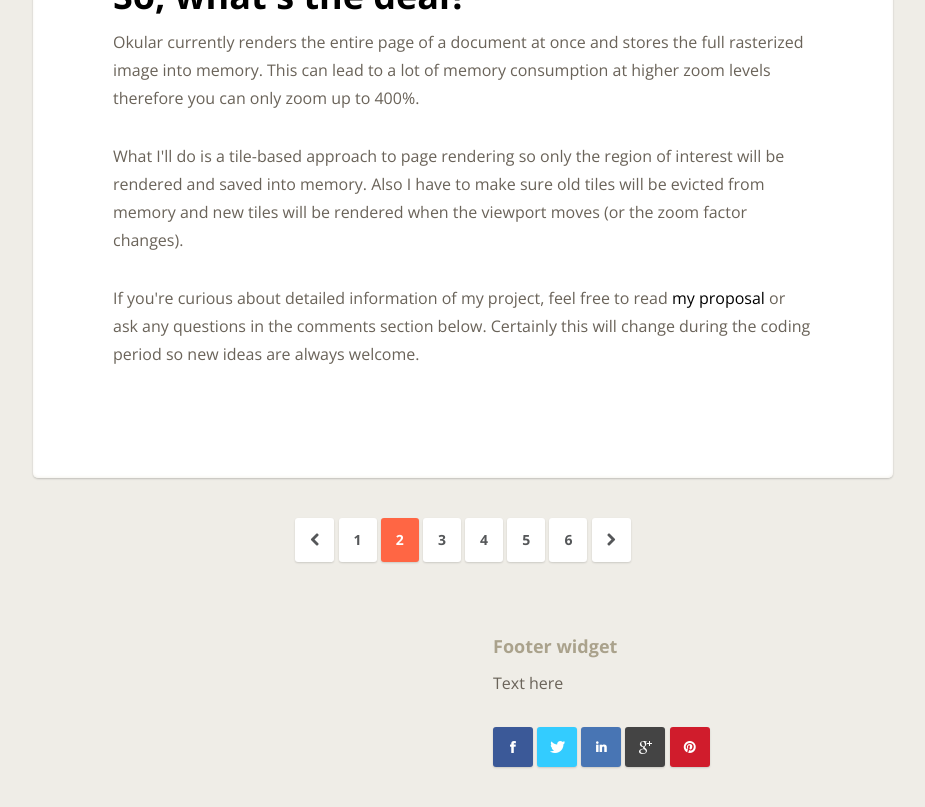
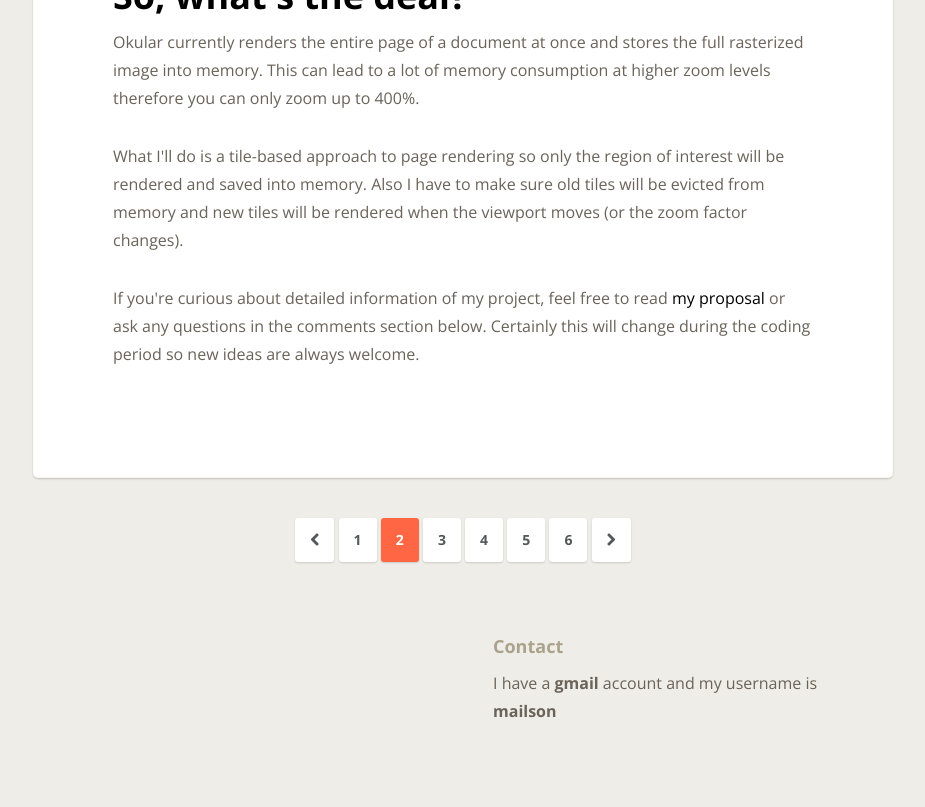
Before and after one commit to omailson/omailson.github.io, a Jekyll site: the page built from index.html, in a window 1280 px wide and 900 px high, scrolled down 4146 px. Shown: the top 807 px of the window, without its empty margins (177-1102 px from the left). Built offline with Jekyll 4.4.1, drawn with Linux system fonts in a browser that asks for light colours; nearby versions of some CDN libraries.

Commit message:
Show contact information at footer

```diff
--- a/_includes/footer.html
+++ b/_includes/footer.html
@@ -4,13 +4,15 @@
       <p></p>
     </div>
     <div class="four columns">
-      <h5>Footer widget</h5>
-      <p>Text here</p>
-      <a href="#"><button class="facebook"><i class="icon-facebook"></i></button></a>
-      <a href="#"><button class="twitter"><i class="icon-twitter"></i></button></a>
-      <a href="#"><button class="linkedin"><i class="icon-linkedin"></i></button></a>
-      <a href="#"><button class="google_plus"><i class="icon-google-plus"></i></button></a>
-      <a href="#"><button class="pinterest"><i class="icon-pinterest"></i></button></a>
+      <h5>Contact</h5>
+      <p>I have a <strong>gmail</strong> account and my username is <strong>mailson</strong></p>
+      {% if site.facebook_username %}<a href="https://www.facebook.com/{{ site.facebook_username }}" target="_blank"><button class="facebook"><i class="icon-facebook"></i></button></a>{% endif %}
+      {% if site.twitter_username %}<a href="https://www.twitter.com/{{ site.facebook_username }}" target="_blank"><button class="twitter"><i class="icon-twitter"></i></button></a>{% endif %}
+      {% if site.linkedin_username %}<a href="https://www.linkedin.com/in/{{ site.linkedin_username }}" target="_blank"><button class="linkedin"><i class="icon-linkedin"></i></button></a>{% endif %}
+      {% if site.googleplus_username %}<a href="https://plus.google.com/+{{ site.googleplus_username }}" target="_blank"><button class="google_plus"><i class="icon-google-plus"></i></button></a>{% endif %}
+      {% if site.pinterest_username %}<a href="https://www.pinterest.com/{{ site.pinterest_username }}" target="_blank"><button class="pinterest"><i class="icon-pinterest"></i></button></a>{% endif %}
+      {% if site.instagram_username %}<a href="https://www.instagram.com/{{ site.instagram_username }}" target="_blank"><button class="instagram"><i class="icon-instagram"></i></button></a>{% endif %}
+      {% if site.github_username %}<a href="https://www.github.com/{{ site.github_username }}" target="_blank"><button class="github"><i class="icon-github"></i></button></a>{% endif %}
     </div>
   </div>
 </footer>
```
